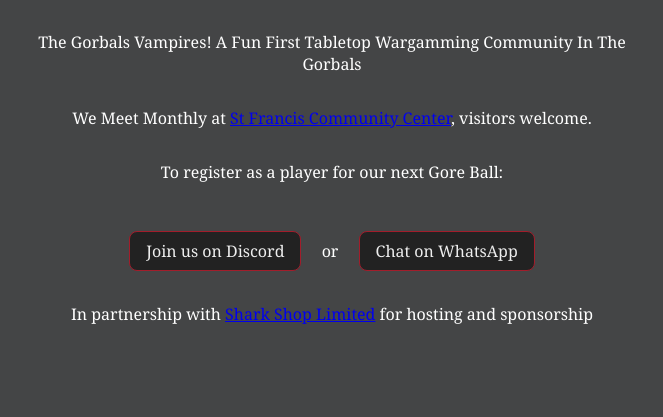
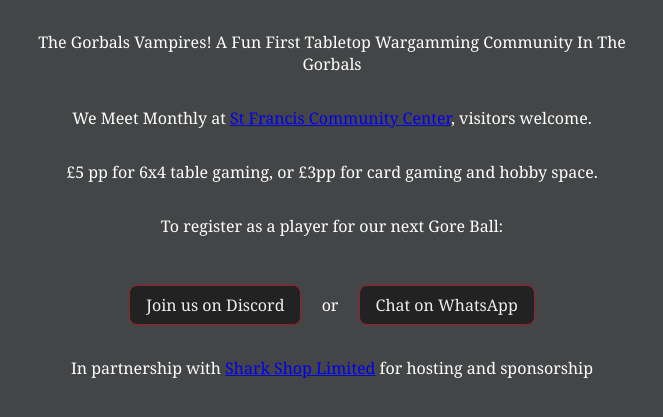
Before and after one commit to m-macnair/gorbals-vampires-site, a plain HTML site: page index.html in a window 1280 px wide. Shown: the part 902-1319 px from the top of the page, without its empty margins (308-971 px from the left). Drawn offline with Linux system fonts and the light colour scheme.

Commit message:
Added fee text

```diff
--- a/index.html
+++ b/index.html
@@ -46,6 +46,7 @@
 	<img src="logo_version_object.svg" alt="Gorbals Vampires Logo" class="logo">
 	<p>The Gorbals Vampires! A Fun First Tabletop Wargamming Community In The Gorbals</p>
 	<p>We Meet Monthly at <a href="https://www.glasgowlife.org.uk/communities/venues/st-francis-community-centre">St Francis Community Center</a>, visitors welcome.</p>
+	<p>£5 pp for 6x4 table gaming, or £3pp for card gaming and hobby space.</p>
 	<p>To register as a player for our next Gore Ball:</p>
 	<div class="links">
 	<a href="https://discord.gg/CUa7fmSfwr" target="_blank">Join us on Discord</a> or <a href="https://chat.whatsapp.com/FEjpvNQMP444QrdtNcXSDU" target="_blank">Chat on WhatsApp</a>
```
Lines whose indentation alone changed are shown as unchanged.
